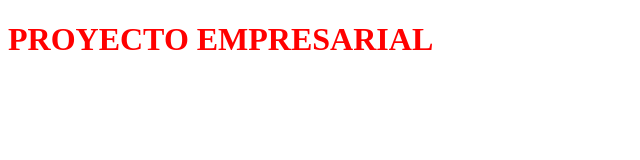
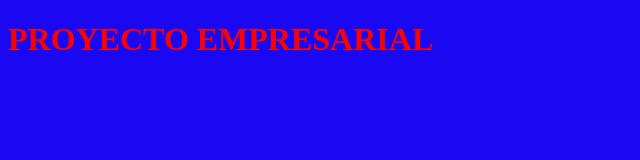
Before and after one commit to is-Fatima/CursoGit, a plain HTML site: page index.html in a window 1280 px wide. Shown: the whole page, without its empty margins (0-640 px from the left). Drawn offline with Linux system fonts and the light colour scheme.

Commit message:
Arreglo del fondo

```diff
--- a/css/estilos.css
+++ b/css/estilos.css
@@ -1,5 +1,5 @@
 body{
-    background: color rgb(27, 8, 242);
+    background-color:  rgb(27, 8, 242);
     font-weight: bold;
     color: red;
 }
```
